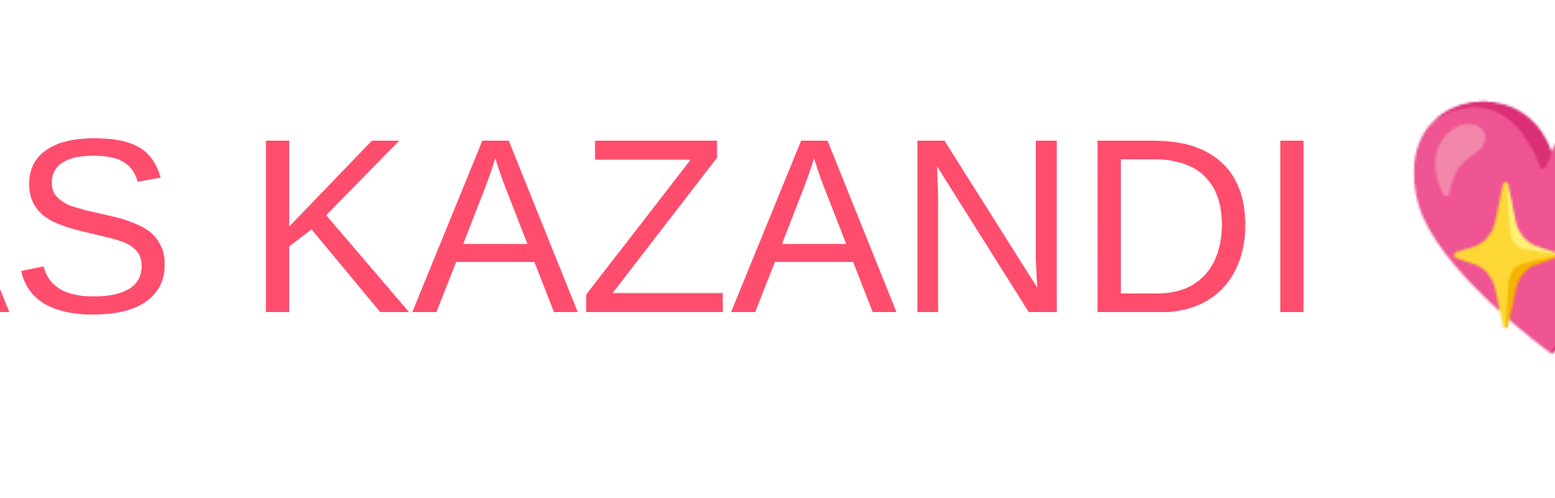
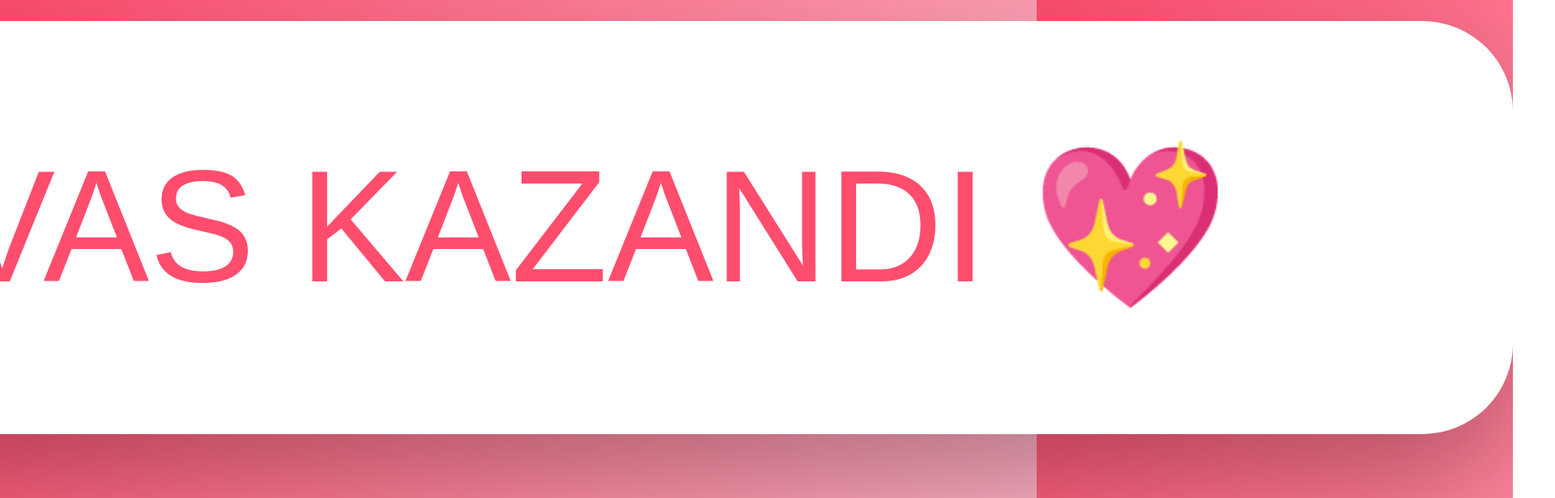
Before and after one commit to AyberkTiryaki/ondortsubat.github.io, a plain HTML site: page index.html in a window 1280 px wide. Both pictures are taken after a click on the button "Başka Bir Yer". Shown: the top 616 px of the page at 81% size, 1920 px wide, since content can reach past the window. Drawn offline with Linux system fonts and the light colour scheme.

Commit message:
Adjust growth scale increment in growSivas function

```diff
--- a/index.html
+++ b/index.html
@@ -58,7 +58,7 @@
 let scale = 1;
 
 function growSivas() {
-    scale += 10;   // büyüme miktarı (istersen arttır)
+    scale += 6;   // büyüme miktarı (istersen arttır)
     const sivas = document.getElementById("sivas");
     sivas.style.transform = `scale(${scale})`;
 
```
